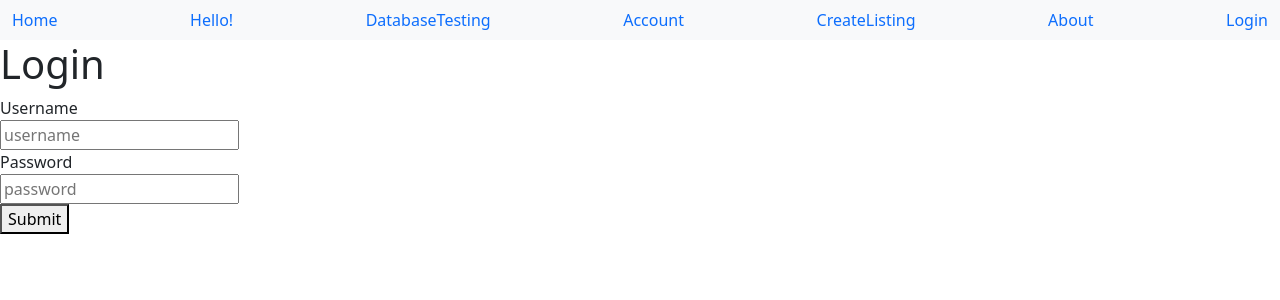
After one commit to TheWaitlisters/Bronco-Mates, a Flask app: page /login in a window 1280 px wide. The commit adds this page. Shown: the top 300 px of the page. Run offline with Flask 2, Linux system fonts and the light colour scheme; some libraries are stand-ins or nearby versions.

Commit message:
Login page implementation and unit test

```diff
--- a/src/main/python/app.py
+++ b/src/main/python/app.py
@@ -1,4 +1,5 @@
 import datetime
+import re
 import sys
 from flask import Flask, render_template, request, url_for, flash, redirect
 from flask_pymongo import pymongo
@@ -15,6 +16,8 @@ app = createApp()
 
 messages = [{"username" : 'username1',
              "email" : "email1" }]
+
+loginInfo = [{'username' : 'testusername', 'password' : 'testpassword'}]
 
 # @app.route("/", methods=["GET", "POST"])
 # def home():
@@ -36,6 +39,22 @@ def hello():
 @app.route("/databasetest")
 def databaseTesting():
     return render_template('database_test.html', content = messages)
+
+@app.route('/login', methods =["GET", 'POST'])
+def login():
+    if request.method == 'POST':
+        username = request.form["username"]
+        password = request.form['password']
+
+        if not username:
+            flash('Please enter a valid username')
+        elif not password:
+           flash('Please enter your password')
+        else:
+            loginInfo.append({"username" : username, 'password' : password})
+            return redirect(url_for('homePage'))
+    return render_template('login.html')
+
 
 @app.route("/accountsettings", methods =["GET", "POST"])
 def accountSettings():
--- a/src/main/python/templates/base.html
+++ b/src/main/python/templates/base.html
@@ -37,6 +37,7 @@
       <a href="{{ url_for('accountSettings') }}">Account</a>
       <a href="{{ url_for('createListing') }}">CreateListing</a>
       <a href="#">About</a>
+      <a href="{{ url_for('login') }}">Login</a>
     </div>
   </nav>
 
--- /dev/null
+++ b/src/main/python/templates/login.html
@@ -0,0 +1,21 @@
+{% extends 'base.html' %}
+
+{% block content %}
+    <h1>{% block title %} Login {% endblock %}</h1>
+    <form method="post">
+        <label for="username">Username</label>
+        <br>
+        <input type="text" name="username"
+               placeholder="username"
+               value="{{ request.form['username'] }}"></input>
+        <br>
+
+        <label for="password">Password</label>
+        <br>
+        <input type="text" name="password"
+               placeholder="password"
+               value="{{ request.form['password'] }}"></input>
+        <br>
+        <button type="submit">Submit</button>
+    </form>
+{% endblock %}
```
Also changed, not shown: src/unittest/python/flask_tests.py (+9 -0 lines).
